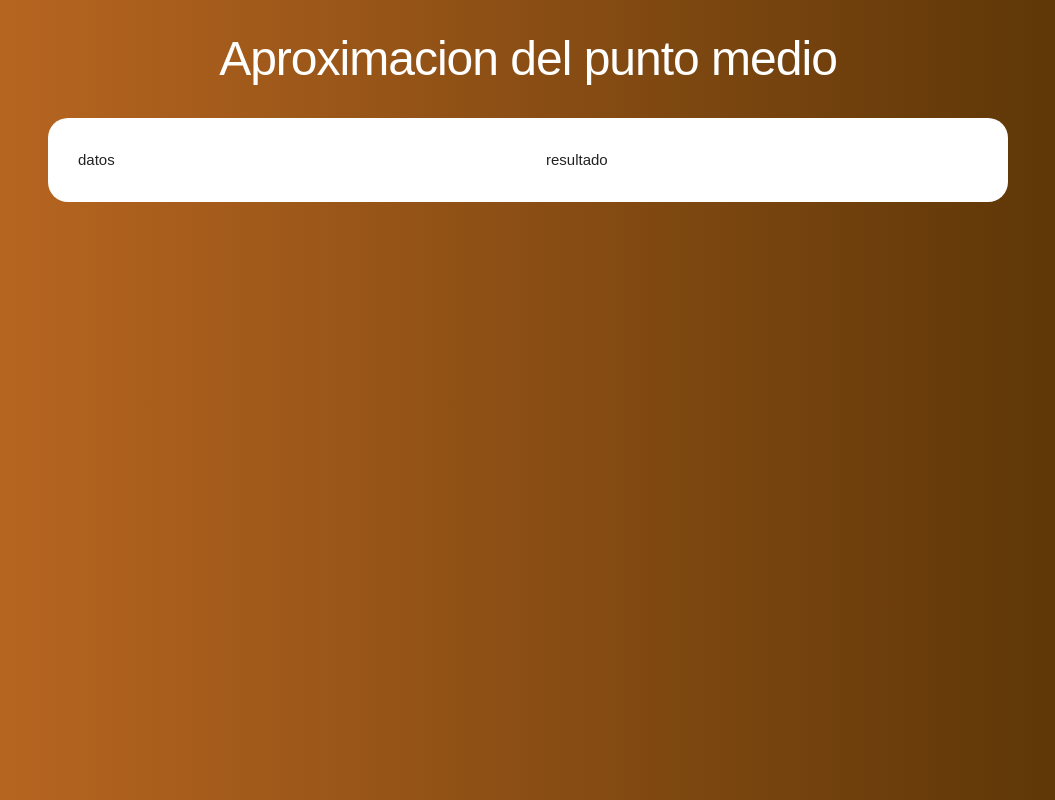
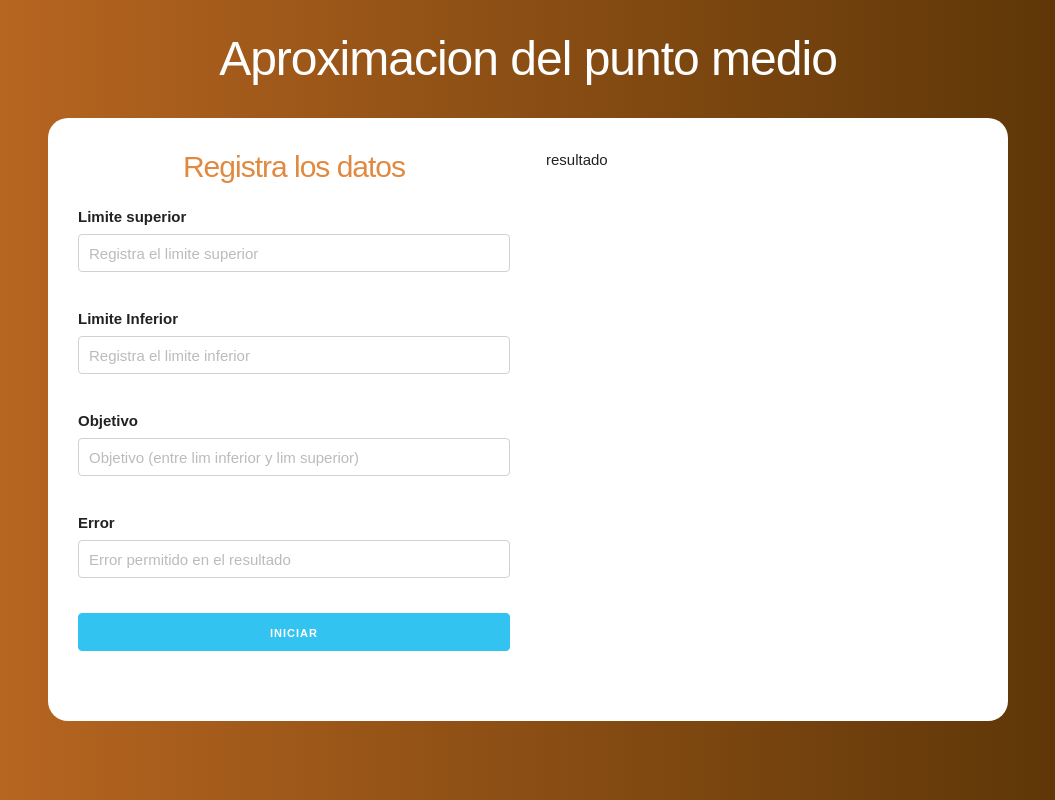
Before and after one commit to misanc21/keto, a React (Create React App) app: page / in a window 1280 px wide. Shown: the whole page, without its empty margins (112-1167 px from the left). Built offline with nearby package versions, Linux system fonts and the light colour scheme.

Commit message:
add formulario

```diff
--- a/src/App.js
+++ b/src/App.js
@@ -1,4 +1,5 @@
 import React from 'react';
+import Formulario from './components/Formulario'
 
 function App() {
   return (
@@ -9,7 +10,9 @@ function App() {
       <section className="contenido-principal contenido">
         <div className="row">
           <div className="one-half column">
-              datos
+              <Formulario
+
+              />
           </div>
           <div className="one-half column">
               resultado
--- /dev/null
+++ b/src/components/Formulario.js
@@ -0,0 +1,51 @@
+import React, { Fragment } from 'react'
+
+const Formulario = () => {
+    return (
+        <Fragment>
+            <form>
+                <h2>Registra los datos</h2>
+                <div className="campo">
+                    <label>Limite superior</label>
+                    <input
+                        type="number"
+                        className="u-full-width"
+                        placeholder="Registra el limite superior"
+                    />
+                </div>
+                <div className="campo">
+                    <label>Limite Inferior</label>
+                    <input
+                        type="number"
+                        className="u-full-width"
+                        placeholder="Registra el limite inferior"
+                    />
+                </div>
+                <div className="campo">
+                    <label>Objetivo</label>
+                    <input
+                        type="number"
+                        className="u-full-width"
+                        placeholder="Objetivo (entre lim inferior y lim superior)"
+                    />
+                </div>
+                <div className="campo">
+                    <label>Error</label>
+                    <input
+                        type="number"
+                        className="u-full-width"
+                        placeholder="Error permitido en el resultado"
+                    />
+                </div>
+                <input
+                    type="submit"
+                    className="u-full-width button-primary"
+                    value="iniciar"
+                />
+
+            </form>
+        </Fragment>
+    )
+}
+
+export default Formulario
--- a/src/index.css
+++ b/src/index.css
@@ -17,9 +17,26 @@ h1 {
   font-size: 4.8rem!important;
 }
 
+h2{
+  font-family: 'Raleway', sans-serif;
+  font-weight: 100;
+  color: #e28940;
+  font-size:3rem!important;
+  text-align: center;
+}
+
+::placeholder {
+  color: rgb(190, 186, 186);
+}
+
+.campo {
+  margin-bottom: 2rem;
+}
+
 .contenido {
   padding:20px;
 }
+
 .contenido-principal {
   background-color: white;
   padding: 30px;
```
